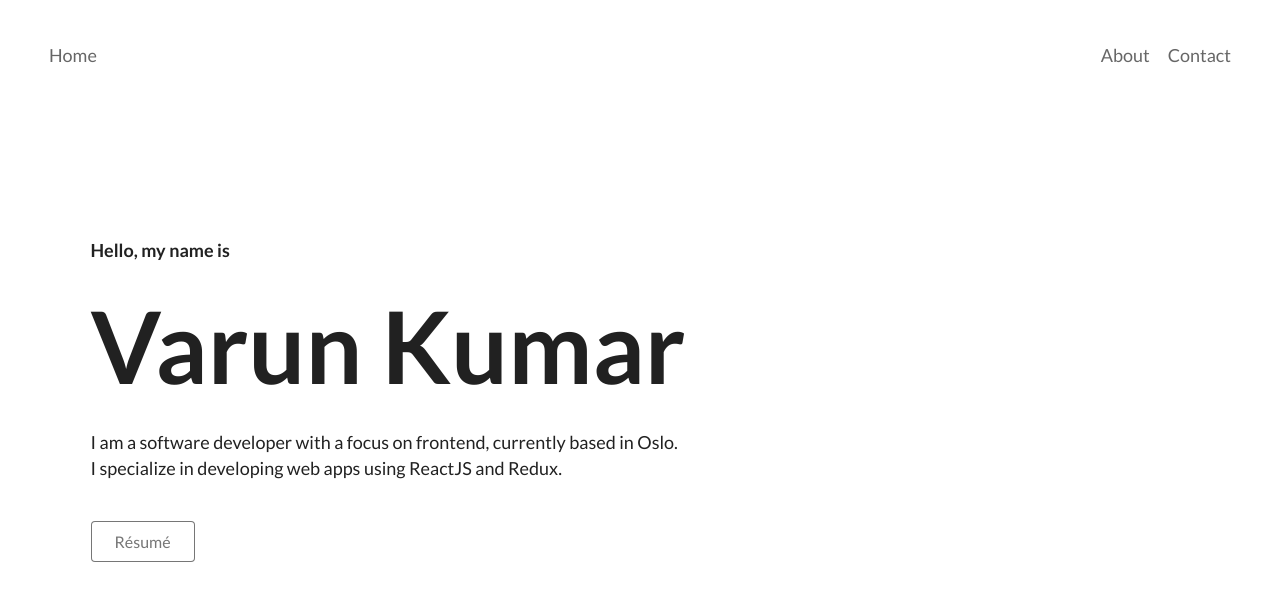
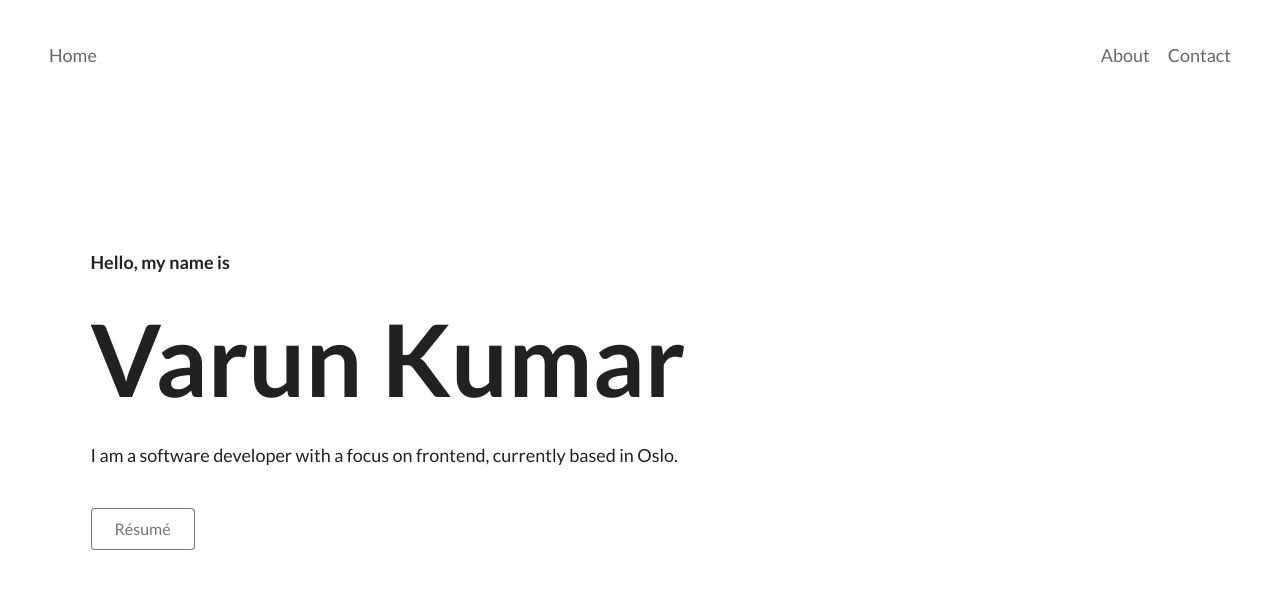
Before and after one commit to scandindian/scandindian.github.io, a React (Create React App) app: page / in a window 1280 px wide. Shown: the top 600 px of the page. Built offline with nearby package versions, Linux system fonts and the light colour scheme.

Commit message:
Update Home.js

```diff
--- a/src/components/views/Home.js
+++ b/src/components/views/Home.js
@@ -13,7 +13,6 @@ const Home = () => {
                             <p className="home-description">
                                 I am a software developer with a focus on frontend, currently based in Oslo.
                                 <br />
-                                I specialize in developing web apps using ReactJS and Redux.
                             </p>
                             <a id="resume-button" href="/Resume.pdf" target="_blank" rel="noopener noreferrer" className="large ui grey basic button">Résumé</a>
                         </div>
```
